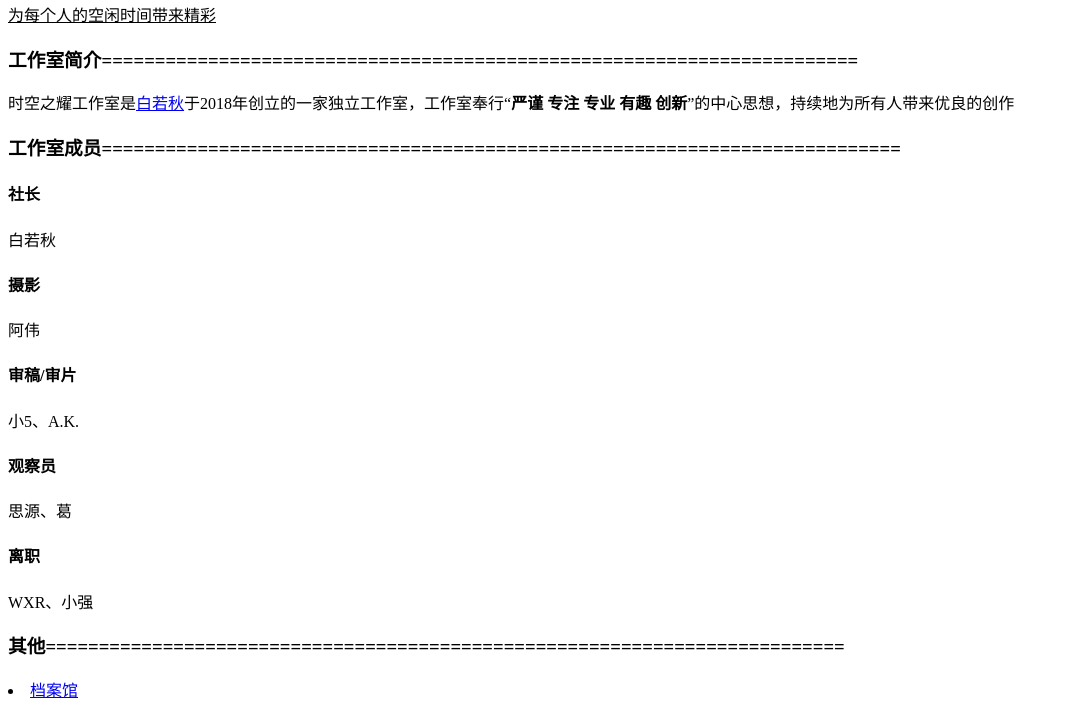
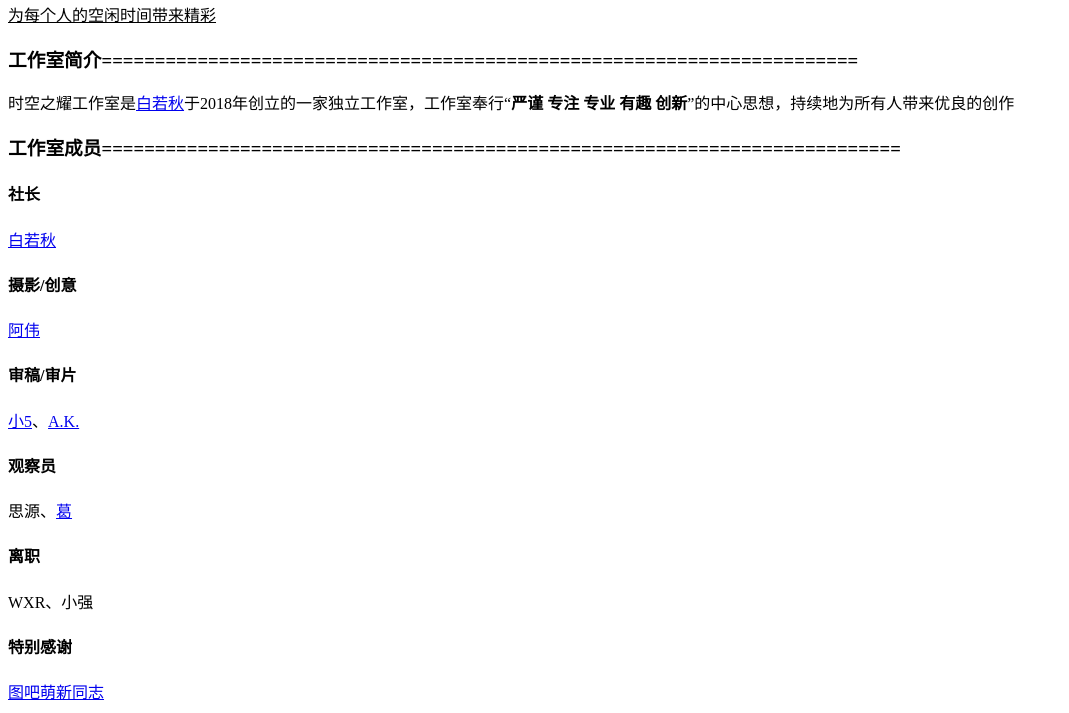
Before and after one commit to BaiRuoQiu/SKZY_studio, a plain HTML site: page index.html in a window 1280 px wide. Shown: the part 87-800 px from the top of the page, without its empty margins (0-1069 px from the left). Drawn offline with Linux system fonts and the light colour scheme.

Commit message:
日常维护

```diff
--- a/index.html
+++ b/index.html
@@ -15,17 +15,20 @@
 <p>时空之耀工作室是<a href="https://bairuoqiu.github.io/">白若秋</a>于2018年创立的一家独立工作室，工作室奉行“<strong>严谨 专注 专业 有趣 创新</strong>”的中心思想，持续地为所有人带来优良的创作</p>
 <h3>工作室成员===========================================================================</h3>
 <h4>社长</h4>
-<p>白若秋</p>
-<h4>摄影</h4>
-<p>阿伟</p>
+<a href="https://space.bilibili.com/335717969">白若秋</a>
+<h4>摄影/创意</h4>
+<a href="https://space.bilibili.com/291959306">阿伟</a>
 <h4>审稿/审片</h4>
-<p>小5、A.K.</p>
+<p><a href="https://live.bilibili.com/2508966">小5</a>、<a href="https://space.bilibili.com/385872753">A.K.</a></p>
 <h4>观察员</h4>
-<p>思源、葛</p>
+<p>思源、<a href="https://space.bilibili.com/383728754">葛</a></p>
 <h4>离职</h4>
 <p>WXR、小强</p>
+<h4>特别感谢</h4>
+<p><a href="https://space.bilibili.com/197695187">图吧萌新同志</a></p>
 <h3>其他===========================================================================</h3>
 <li> <a href="https://bairuoqiu.github.io/SKZY_studio/history_studio">档案馆</a> </li>
+	<li> <a href="https://bairuoqiu.github.io/SKZY_studio/history_studio">友情空间</a></li>
 <p>===========================================================================</p>
 <!-- 相关信息 -->
 <p>时空之耀工作室</p>
```
Also changed, not shown: space_friendship.html (added, +18 -0 lines), img_space/QQ图片20221006105917.jpg (added).
